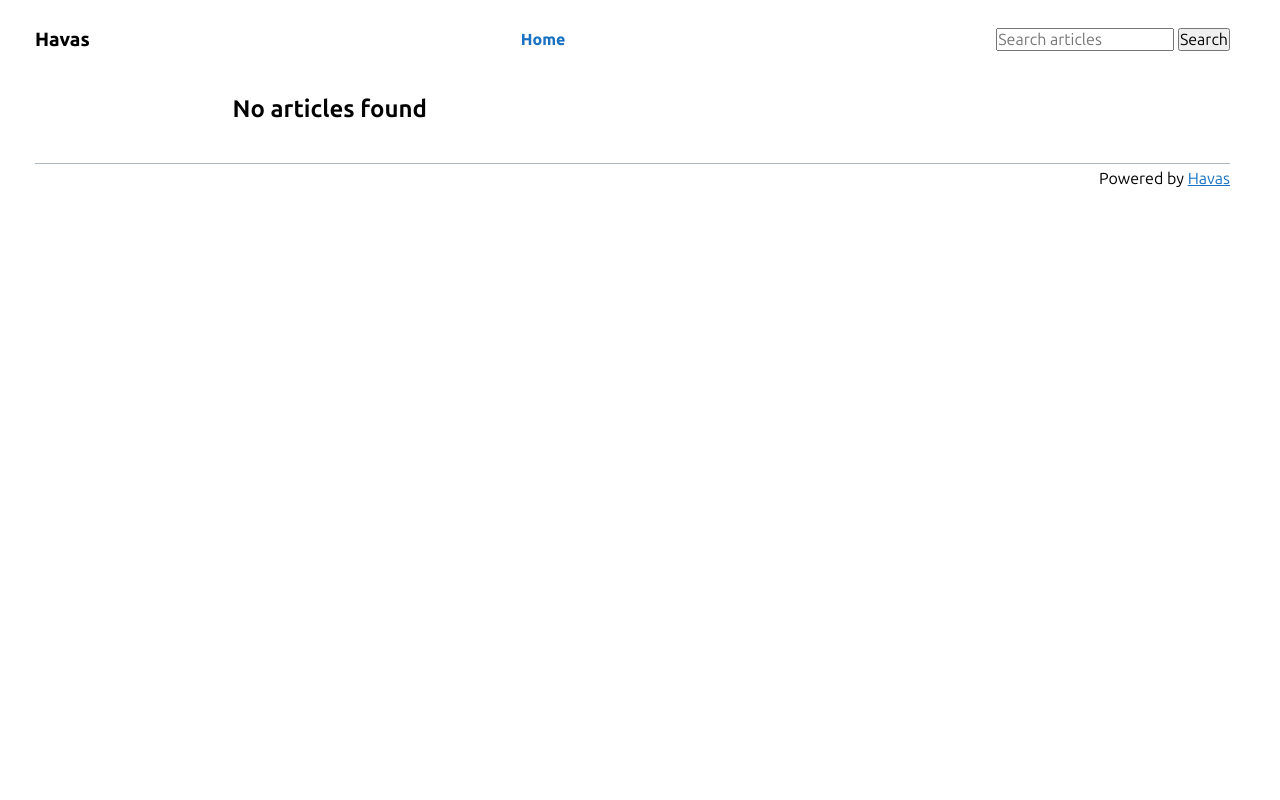
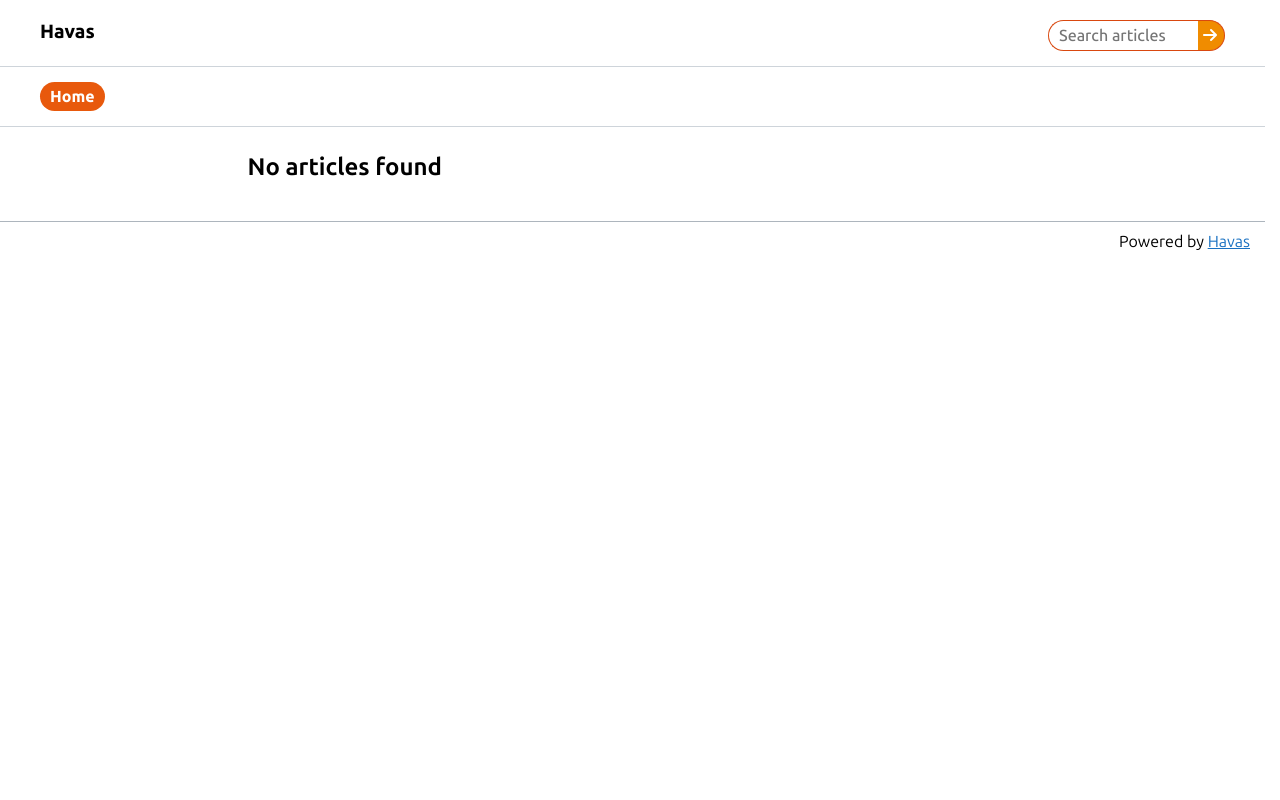
Before and after one commit to dupunkto/havas, a Flask app: page / in a window 1280 px wide. Run offline with Flask 3, Linux system fonts and the light colour scheme; some libraries are stand-ins or nearby versions; some web fonts are replaced.

Commit message:
Styling :)

```diff
--- a/frontend/frontend.py
+++ b/frontend/frontend.py
@@ -12,22 +12,25 @@ frontend_bp = Blueprint(
 )
 
 
+@frontend_bp.context_processor
+def inject_tags():
+    articles = Article.query.all()
+    tags = set(tag for a in articles for tag in a.tags)
+    return dict(tags=tags)
+
+
 @frontend_bp.route("/")
 def index():
     articles = Article.query.all()
-    tags = set([tag for a in articles for tag in a.tags])
-
-    return render_template("frontend_listing.html", articles=articles, tags=tags)
+    return render_template("frontend_listing.html", articles=articles)
 
 
 @frontend_bp.route("/tag/<string:tag>")
 def tagpage(tag):
     articles = Article.query.all()
     filtered = [a for a in articles if tag in a.tags]
-    tags = set([tag for a in articles for tag in a.tags])
-
     return render_template(
-        "frontend_listing.html", articles=filtered, tags=tags, this_page_tag=tag
+        "frontend_listing.html", articles=filtered, this_page_tag=tag
     )
 
 
@@ -35,10 +38,7 @@ def tagpage(tag):
 def view_article(id):
     article = Article.query.get(id)
     if article:
-        articles = Article.query.all()
-        tags = set([tag for a in articles for tag in a.tags])
-
-        return render_template("frontend_article.html", tags=tags, article=article)
+        return render_template("frontend_article.html", article=article)
 
     abort(404)
 
@@ -46,11 +46,5 @@ def view_article(id):
 @frontend_bp.route("/search")
 def search_article():
     query = request.args.get("q", "").lower()
-
     articles = Article.query.filter(Article.title.ilike(f"%{query}%")).all()
-
-
-    all_articles = Article.query.all()
-    tags = set([tag for a in all_articles for tag in a.tags])
-
-    return render_template("frontend_listview.html", articles=articles, tags=tags)
+    return render_template("frontend_listview.html", articles=articles)
--- a/frontend/static/base.css
+++ b/frontend/static/base.css
@@ -1,6 +1,5 @@
 body {
-    padding: 35px;
-    padding-top: 10px;
+    padding: 5px 0 10px 0;
 }
 
 a {
@@ -10,11 +9,9 @@ a {
 body > header {
     margin-bottom: 25px;
     display: flex;
-    flex-direction: row;
-    justify-content: space-between;
-    gap: 50px;
+    flex-direction: column;
     overflow: hidden;
-    align-items: center;
+    align-items: stretch;
 }
 
 .page-menu {
@@ -23,28 +20,26 @@ body > header {
     align-items: center;
     overflow: scroll;
     max-width: 100%;
+    gap: 5px;
 }
 
 .page-menu-item {
-    color: inherit;
+    color: black;
     text-decoration: none;
     font-weight: 600;
     text-wrap: nowrap;
-    margin: 10px 0;
-    padding: 10px 10px;
-    border-right: 2px solid var(--oc-gray-4);
+    padding: 5px 10px;
+    border-radius: 100px;
 }
 
-.page-menu-item:last-child {
+.page-menu-item.page-menu-item-active,
+.page-menu-item:hover {
     border-right: 0;
+    background: var(--oc-orange-8);
+    color: white;
 }
 
-.page-menu-item-active {
-    font-weight: 900;
-    color: var(--oc-blue-8);
-}
-
-.page-menu-item-home {
+.page-menu-item.page-menu-item-home {
     font-weight: 900;
 }
 
@@ -53,18 +48,61 @@ body > header {
     font-weight: 800;
 }
 
-.page-menu-item:hover {
-    color: var(--oc-blue-7);
+body > header > * {
+    border-bottom: 1px solid var(--oc-gray-4);
+    padding: 15px 40px;
+}
+
+.page-header-first-bar {
+    display: flex;
+    flex-direction: row;
+    justify-content: space-between;
+    gap: 20px;
+}
+
+.searchbar {
+    display: flex;
+    flex-direction: row;
+    align-items: stretch;
+}
+
+.searchbar input {
+    padding: 5px 5px 5px 10px;
+    border-radius: 25px 0 0 25px;
+    border: 1px solid var(--oc-orange-9);
+    border-right: none;
+    width: 150px;
+    color: black;
+    font-weight: 500;
+}
+
+.searchbar button {
+    padding: 5px 7px 5px 5px;
+    border-radius: 0 25px 25px 0;
+    border: 1px solid var(--oc-orange-9);
+    background: var(--oc-yellow-8);
+    color: white;
+    border-left: none;
+}
+
+.searchbar input:focus {
+    outline: none;
+    background: var(--oc-gray-1);
+}
+
+.searchbar button:hover {
+    background: var(--oc-yellow-9);
 }
 
 body > main {
     max-width: 800px;
     margin: auto;
+    padding: 0 15px;
 }
 
 body > footer {
     margin-top: 40px;
     border-top: 1px solid var(--oc-gray-5);
-    padding-top: 5px;
     text-align: right;
+    padding: 10px 15px;
 }
--- a/frontend/templates/frontend_base.html
+++ b/frontend/templates/frontend_base.html
@@ -7,18 +7,20 @@
 
 {% block body %}
     <header>
-        <span class="page-header-title">Havas</span>
+        <section class="page-header-first-bar">
+            <span class="page-header-title">Havas</span>
+            <form action="/search" method="GET" class="searchbar">
+                <input type="text" name="q" placeholder="Search articles" />
+                <button type="submit"><i class="fa-solid fa-arrow-right"></i></button>
+            </form>
+        </section>
+
         <nav class="page-menu" aria-label="Main navigation">
             <a href="{{ url_for('frontend.index') }}" class="page-menu-item page-menu-item-home{% if not this_page_tag %} page-menu-item-active{% endif %}">Home</a>
             {% for tag in tags %}
                 <a href="{{ url_for('frontend.tagpage', tag=tag) }}" class="page-menu-item page-menu-item-{{ tag | replace(' ', '-') }}{% if this_page_tag == tag %} page-menu-item-active{% endif %}">{{ tag | capit }}</a>
             {% endfor %}
         </nav>
-        <form action="/search" method="GET">
-            <input type="text" name="q" placeholder="Search articles">
-            <button type="submit">Search</button>
-        </form>
-
     </header>
 
     <main>
```
